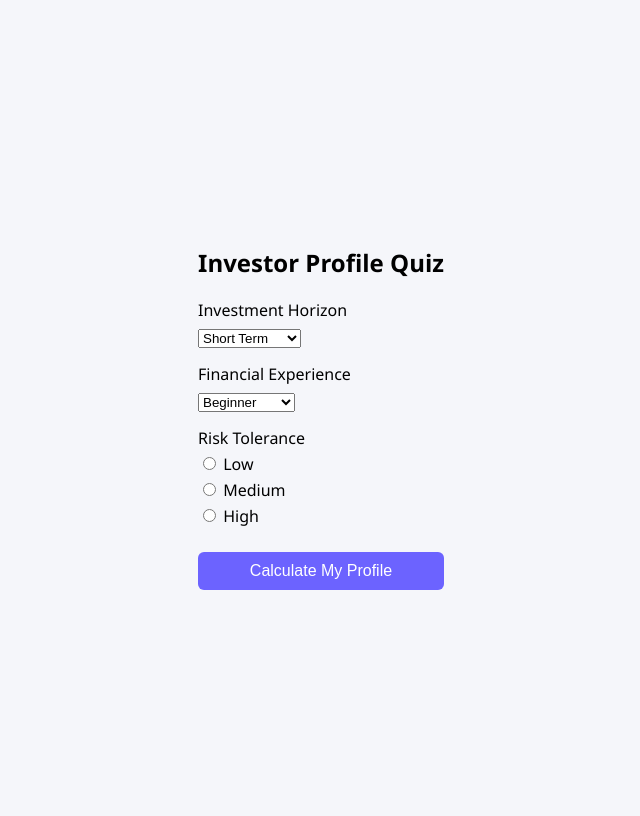
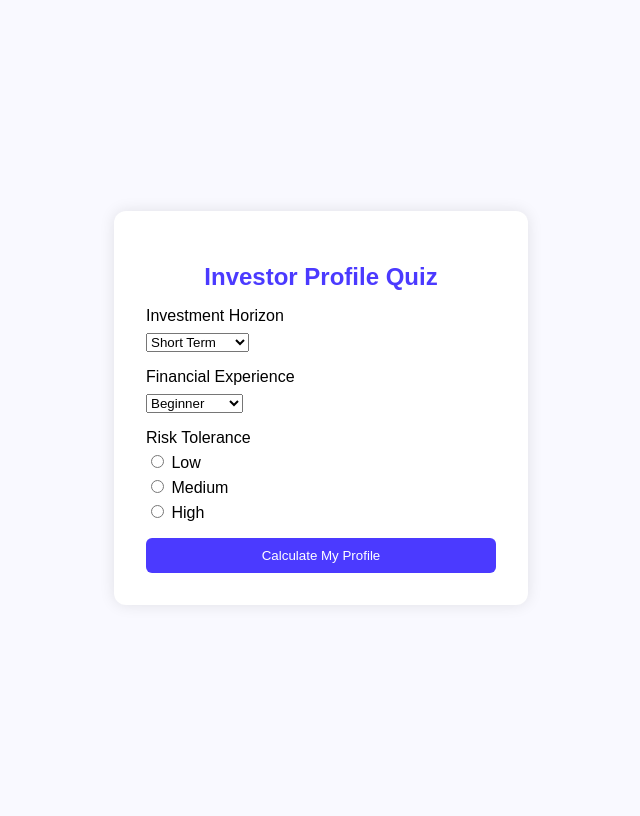
Before and after one commit to srishti-chordia/Stocksphere-Microservice, a Flask app: page / in a window 1280 px wide. Shown: the whole page, without its empty margins (319-959 px from the left). Run offline with Flask 3, Linux system fonts and the light colour scheme; parts of the project's set-up code (start-up, migrations or seed data) failed here and were passed over.

Commit message:
Revamp CSS styles for quiz and result containers

```diff
--- a/static/style.css
+++ b/static/style.css
@@ -1,50 +1,42 @@
 body {
-  font-family: 'Segoe UI', sans-serif;
-  background-color: #f5f6fa;
+  font-family: Arial, sans-serif;
+  background: #f9f9ff;
   display: flex;
   justify-content: center;
   align-items: center;
   height: 100vh;
 }
 
-.container {
+.quiz-container, .result-container {
   background: white;
-  border-radius: 10px;
-  padding: 30px 40px;
-  width: 400px;
-  box-shadow: 0 4px 10px rgba(0,0,0,0.1);
+  padding: 2rem;
+  border-radius: 12px;
+  box-shadow: 0 0 15px rgba(0,0,0,0.1);
+  width: 350px;
+}
+
+h2 {
+  color: #4b3aff;
+  margin-bottom: 1rem;
+  text-align: center;
 }
 
 label {
-  font-weight: 500;
   display: block;
-  margin-top: 15px;
+  margin-top: 1rem;
 }
 
-select, input[type="radio"] {
-  margin-top: 8px;
+select, input[type=radio] {
+  margin-top: 0.5rem;
 }
 
 button {
-  margin-top: 25px;
-  width: 100%;
-  padding: 10px;
+  background: #4b3aff;
+  color: white;
   border: none;
-  background-color: #6c63ff;
-  color: white;
-  font-size: 16px;
+  padding: 10px 15px;
   border-radius: 6px;
   cursor: pointer;
+  margin-top: 1rem;
+  width: 100%;
 }
-
-.result {
-  margin-top: 25px;
-  background: #f0f2ff;
-  padding: 15px;
-  border-radius: 6px;
-}
-
-ul {
-  list-style: none;
-  padding: 0;
-}
```
